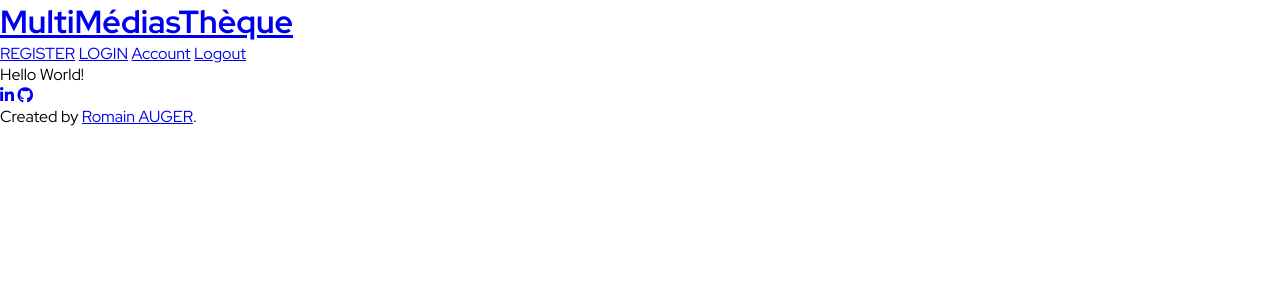
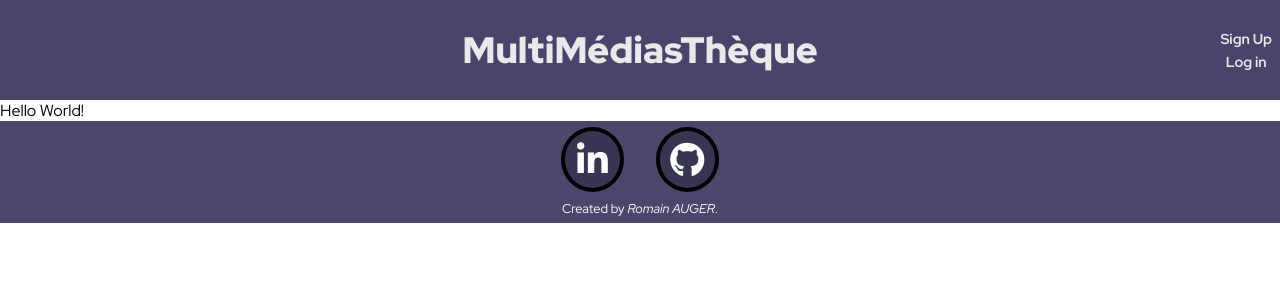
Before and after one commit to MarkusCrowe/MultiMediasTheque, a PHP site: page / in a window 1280 px wide. Shown: the top 300 px of the page. Run offline with PHP 8.4, Linux system fonts and the light colour scheme; some libraries are stand-ins or nearby versions.

Commit message:
Header + Footer with CSS for each

```diff
--- a/Assets/Style/style.css
+++ b/Assets/Style/style.css
@@ -5,3 +5,79 @@
     padding: 0;
     font-family: 'Red Hat Display';
 }
+
+/****************************************************/
+/****************************************************/
+/********************** HEADER **********************/
+/****************************************************/
+/****************************************************/
+header{
+    height: 100px;
+    background-color: rgb(74, 67, 106);
+    color: rgb(233, 233, 233);
+    display: flex;
+    justify-content: center;
+    align-items: center;
+    position: relative;
+}
+header h1 a{
+    text-decoration: none;
+    font-size: 2.3rem;
+    font-weight: 900;
+    color: rgb(233, 233, 233);
+}
+header section{
+    position: absolute;
+    top: center;
+    right: 0.5em;
+    display: flex;
+    flex-direction: column;
+    align-items: center;
+    gap: 0.2em;
+}
+header section a{
+    text-decoration: none;
+    color: rgb(233, 233, 233);
+    font-size: 0.9rem;
+    font-weight: 700;
+}
+/****************************************************/
+/****************************************************/
+/********************** FOOTER **********************/
+/****************************************************/
+/****************************************************/
+footer{
+    /* height: 50px; */
+    background-color: rgb(77, 69, 108);
+    display: flex;
+    flex-direction: column;
+    justify-content: space-around;
+    align-items: center;
+    gap: 0.5em;
+    padding: 0.4em 0;
+}
+footer section{
+    display: flex;
+    justify-content: center;
+    gap: 2em;
+}
+footer section i{
+    background-color: rgb(54, 54, 83);
+    color: white;
+    font-size: 2.2rem;
+    padding: 0.3em;
+    border: 4px solid black;
+    border-radius: 50%;
+}
+footer section .linkedin{
+    padding: 0.3em 0.34em;
+}
+footer p{
+    color: white;
+    font-size: 0.8rem;
+}
+footer p a{
+    font-style: italic;
+    text-decoration: none;
+    color: white;
+}
--- a/Views/Templates/header.php
+++ b/Views/Templates/header.php
@@ -4,11 +4,11 @@
     <h1><a href="index.php">MultiMédiasThèque</a></h1>
     <section>
 
-            <a href="?page=register">REGISTER</a>
-            <a href="?page=login">LOGIN</a>
+            <a href="?page=register">Sign Up</a>
+            <a href="?page=login">Log in</a>
 
-            <a href="?page=account">Account</a>
-            <a href="../Views/logout.php">Logout</a>
+            <!-- <a href="?page=account">Account</a>
+            <a href="../Views/logout.php">Logout</a> -->
 
     </section>
 </header>
```
Also changed, not shown: 2 other files.
